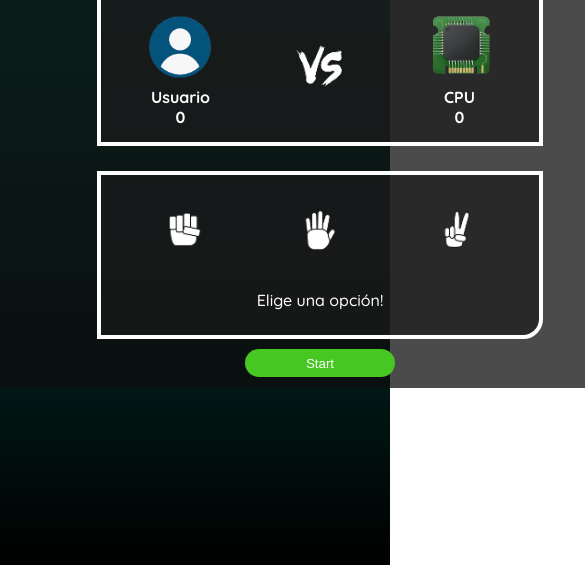
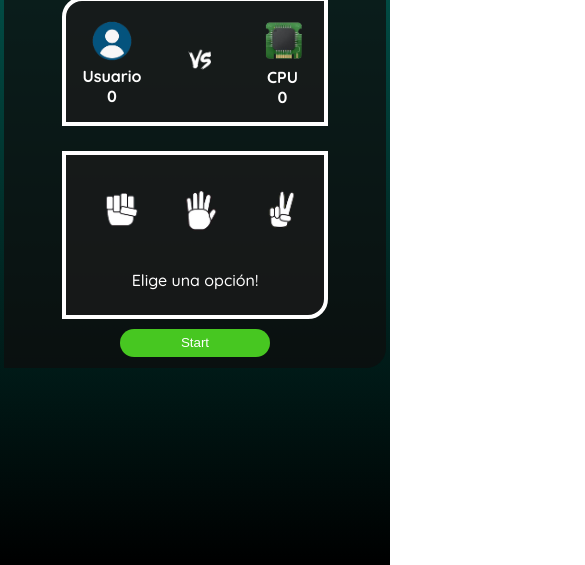
Before and after one commit to CADV92/jankenpo, a plain HTML site: page index.html in a window 390 px wide. Shown: the part 279-844 px from the top of the page, 585 px wide, since content can reach past the window. Drawn offline with Linux system fonts and the light colour scheme.

Commit message:
Added some responsive properties

```diff
--- a/index.css
+++ b/index.css
@@ -97,3 +97,18 @@ button:hover {
     height: 50px;
     width: 50px;
 }
+
+@media (max-width: 640px) {
+    body {
+        width: 100%;
+    }
+    .main_container {
+        width: 98%;
+    }
+    .main_container__card {
+        padding: 15px 0px;
+    }
+    .main_container__card img {
+        width: 50px;
+    }
+}
```
